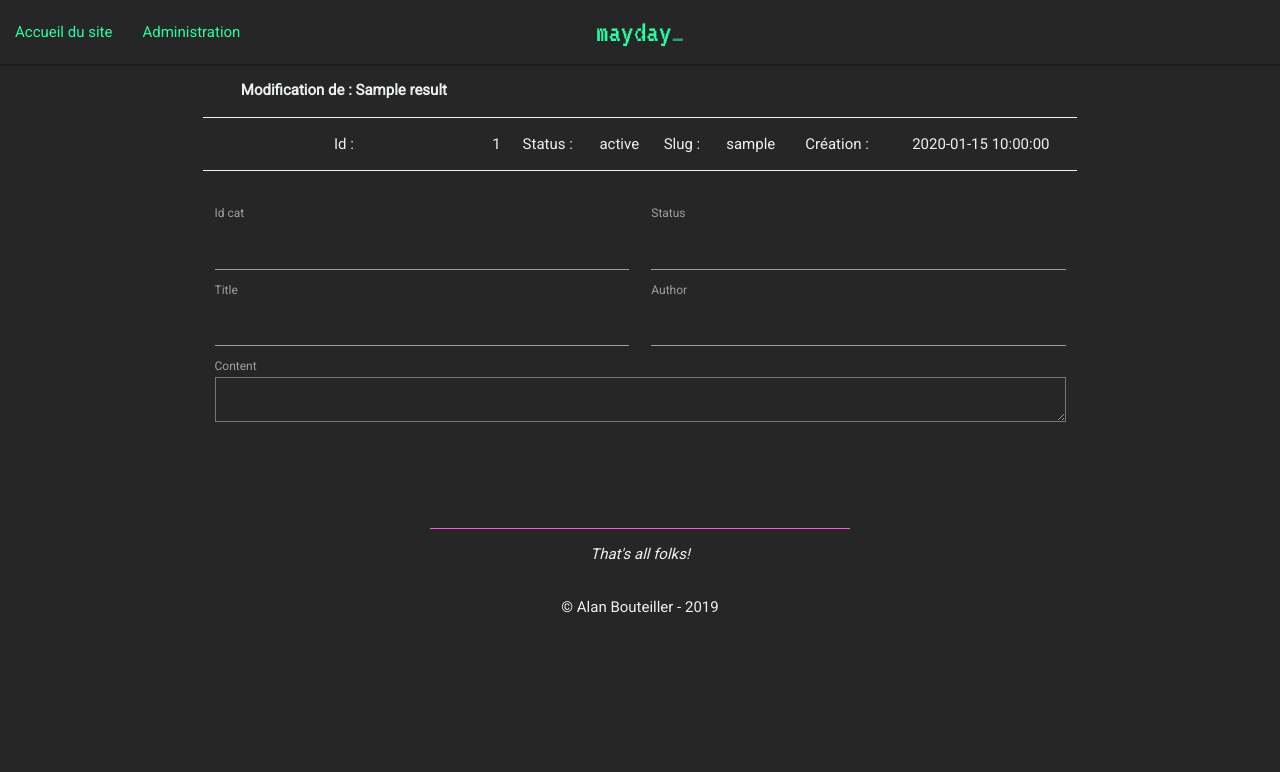
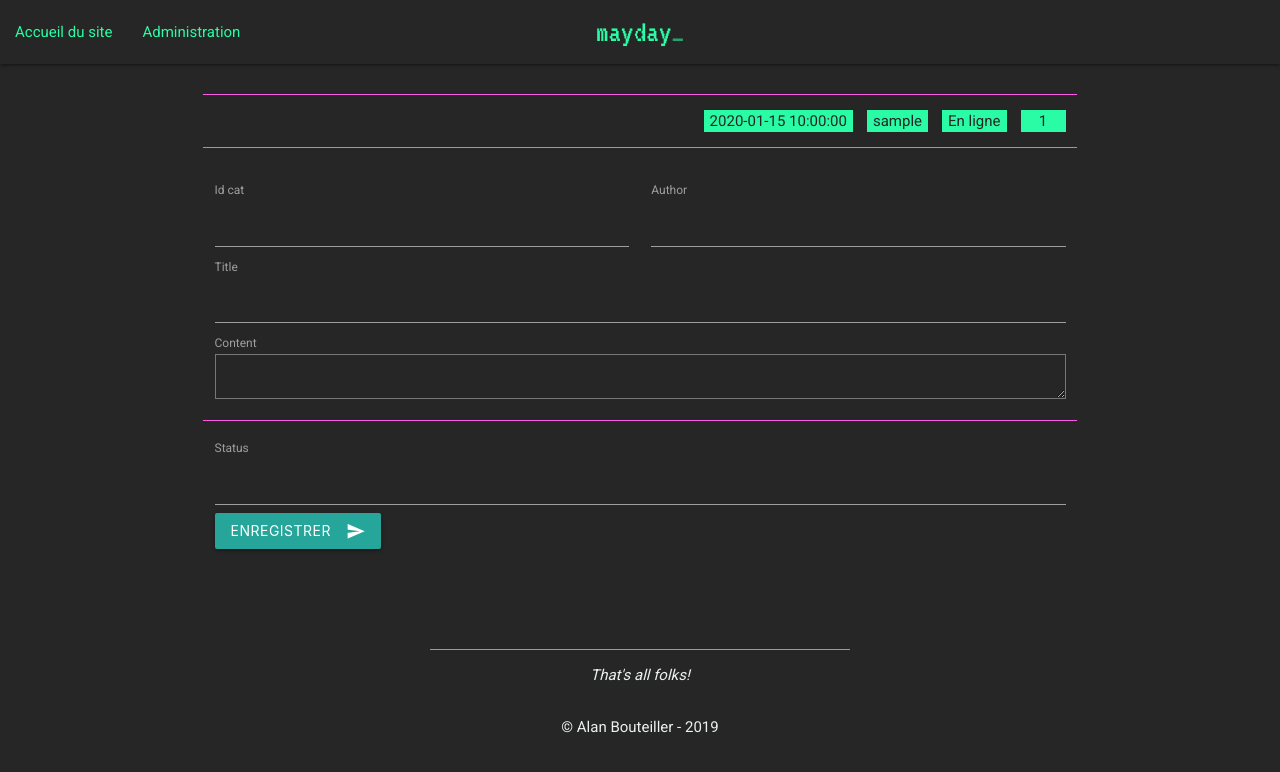
Before and after one commit to bouteillerAlan/mayday_project, a Symfony app: template templates/admin/admin.unique.html.twig in a window 1280 px wide. Shown: the top 772 px of the page. Run offline with Twig, Linux system fonts and the light colour scheme; the template is opened without the code that fills it: most values are stand-ins (such as "Sample title", 1, 10 or a date in 2020); form fields are guessed from the names that the template uses; some libraries are stand-ins or nearby versions; some web fonts are replaced.

Commit message:
Ajout de la fonction modifier et nouveau back, front et controller

```diff
--- a/config/routes.yaml
+++ b/config/routes.yaml
@@ -21,3 +21,7 @@ admin.unique:
   controller: App\Controller\Admin\AdminBlogController::unique
   requirements:
     slug: '[a-z 0-9 \-]*'
+
+admin.new:
+  path: /admin/new-blog-entry
+  controller: App\Controller\Admin\AdminBlogController::new
--- a/public/css/custom_style_materialize.css
+++ b/public/css/custom_style_materialize.css
@@ -11,7 +11,7 @@ nav {
     background-color: var(--primary-background);
 }
 
-.active, nav li:hover {
+a[class=active], nav li:hover {
     background-color : var(--green-neon) !important;
 }
 
@@ -19,7 +19,7 @@ nav a {
     color : var(--green-neon) !important;
 }
 
-.active, nav a:hover {
+a[class=active], nav a:hover {
     color: var(--second-text) !important;
 }
 
@@ -80,7 +80,7 @@ blockquote {
 /*
 * FORM
 */
-label[class=active] {
+label[class*=active], label[class*=required] {
     background-color : var(--primary-background) !important;
     color : var(--green-neon) !important;
 }
@@ -110,6 +110,10 @@ label[class=active] {
     background-color: var(--pink-neon) !important;
 }
 
+.divider-bottom {
+    margin-top : 15px;
+}
+
 /*
 * TABLE
 */
--- a/public/css/style_gen.css
+++ b/public/css/style_gen.css
@@ -117,6 +117,13 @@ p, h1, h2, h3, h4, h5, ul, li, a, table {
 }
 
 /*
+* CKEDITOR
+*/
+.cke_wysiwyg_frame, .cke_wysiwyg_div {
+    background-color: var(--primary-background) !important;
+}
+
+/*
 * CONTENT CLASS
 */
 .hero {
@@ -197,6 +204,6 @@ p, h1, h2, h3, h4, h5, ul, li, a, table {
     padding-top: 30px !important;
 }
 
-.cke_wysiwyg_frame, .cke_wysiwyg_div {
-    background-color: #262626 !important;
+.header-info {
+    margin-top: 30px;
 }
--- a/public/js/init.js
+++ b/public/js/init.js
@@ -60,3 +60,9 @@ document.addEventListener('DOMContentLoaded', function() {
     var elems = document.querySelectorAll('tabs');
     var instances = M.Tabs.init(elems);
 });
+
+//@tooltips
+document.addEventListener('DOMContentLoaded', function() {
+    var elems = document.querySelectorAll('.tooltipped');
+    var instances = M.Tooltip.init(elems);
+});
--- a/templates/admin/admin.home.html.twig
+++ b/templates/admin/admin.home.html.twig
@@ -34,7 +34,7 @@
                         <th>Name</th>
                         <th>Date de création</th>
                         <th>Status</th>
-                        <th>Modification</th>
+                        <th><a class="waves-effect waves-light btn-small" href="{{ path('admin.new') }}"><i class="material-icons left">add_to_photos</i>Nouveau</a></th>
                     </tr>
                 </thead>
 
@@ -45,8 +45,8 @@
                         <td>{{ data.date }}</td>
                         <td>{{ data.status }}</td>
                         <td>
-                            <a class="waves-effect waves-light btn-small" href="{{ path('admin.unique', {id: data.id, slug: data.slug}) }}"><i class="material-icons left">burst_mode</i>Modifier</a>
-                            <a class="waves-effect waves-light btn-small" href="#"><i class="material-icons left">backspace</i>Supprimer</a>
+                            <a class="waves-effect waves-light btn-small green" href="{{ path('admin.unique', {id: data.id, slug: data.slug}) }}"><i class="material-icons left">burst_mode</i>Modifier</a>
+                            <a class="waves-effect waves-light btn-small red" href="#"><i class="material-icons left">backspace</i>Supprimer</a>
                         </td>
                     </tr>
                     {% endfor %}
--- a/templates/admin/admin.unique.html.twig
+++ b/templates/admin/admin.unique.html.twig
@@ -10,32 +10,37 @@
 {% block body %}
     <div class="row container">
 
-        <div class="col s12">
-            <table class="centered">
-                <thead>
-                    <tr>
-                        <th>Modification de : {{ result.title }}</th>
-                    </tr>
-                </thead>
-                <tbody>
-                    <tr>
-                        <td>Id :</td><td>{{ result.id }}</td>
-                        <td>Status :</td><td>{{ result.status }}</td>
-                        <td>Slug :</td><td>{{ result.slug }}</td>
-                        <td>Création :</td><td>{{ result.date }}</td>
-                    </tr>
-                </tbody>
-            </table>
+        <div class="col s12 header-info">
+                <div class="col s12 divider pink-p"></div>
+
+                <div class="col s12 right-align paramBlog">
+                    <span class="badge art tooltipped" data-position="bottom" data-tooltip="Identifiant">{{ result.id }}</span>
+                    <span class="badge art tooltipped" data-position="bottom" data-tooltip="Status">{% if result.status %}En ligne{% else %}Caché{% endif %}</span>
+                    <span class="badge art tooltipped" data-position="bottom" data-tooltip="Slug">{{ result.slug }}</span>
+                    <span class="badge art tooltipped" data-position="bottom" data-tooltip="Création">{{ result.date }}</span>
+                </div>
+
+                <div class="col s12 divider pink-p divider-bottom"></div>
         </div>
 
         <div class="col s12 content">
             {{ form_start(form) }}
 
-                <div class="col s6">{{ form_row(form.id_cat) }}</div>
-                <div class="col s6">{{ form_row(form.status) }}</div>
-                <div class="col s6">{{ form_row(form.title) }}</div>
-                <div class="col s6">{{ form_row(form.author) }}</div>
+                <div class="col m6 s12">{{ form_row(form.id_cat) }}</div>
+                <div class="col m6 s12">{{ form_row(form.author) }}</div>
+                <div class="col s12">{{ form_row(form.title) }}</div>
                 <div id="editor" class="col s12">{{ form_row(form.content) }}</div>
+
+                <div class="col s12 divider pink-p divider-bottom"></div>
+
+                <div class="col s12 paramBlog">
+                    <div class="">{{ form_row(form.status) }}</div>
+                    <div class="">
+                        <button class="btn waves-effect waves-light" type="submit" name="action">Enregistrer
+                            <i class="material-icons right">send</i>
+                        </button>
+                    </div>
+                </div>
 
             {{ form_end(form) }}
         </div>
--- a/translations/forms.fr.yaml
+++ b/translations/forms.fr.yaml
@@ -1,5 +1,5 @@
 Id cat : Catégorie
-Status : Statut
+Status : Mise en ligne
 Title : Titre
 Content : Contenue
 Author : Auteur
```
Also changed, not shown: src/Controller/Admin/AdminBlogController.php (+31 -2 lines), src/Entity/BlogContent.php (+10 -0 lines), templates/admin/admin.new.html.twig (added, +54 -0 lines).
